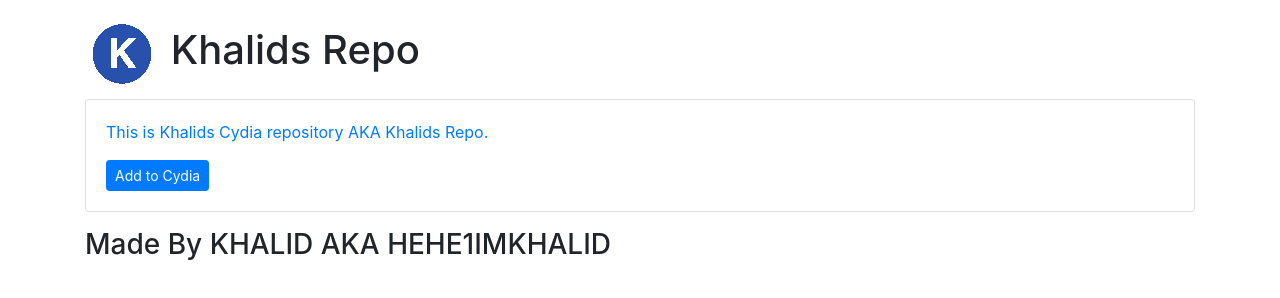
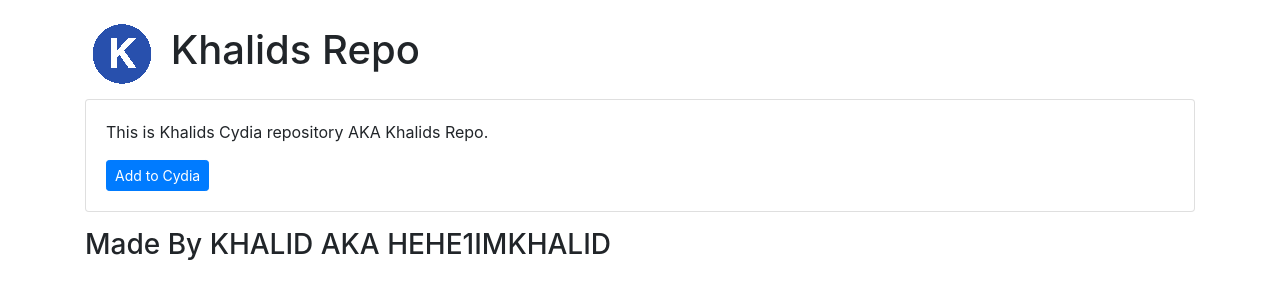
Before and after one commit to KhalidsRepo/KhalidsRepo.github.io, a plain HTML site: page index.html in a window 1280 px wide. Drawn offline with nearby package versions, Linux system fonts and the light colour scheme.

Commit message:
Update index.html

```diff
--- a/index.html
+++ b/index.html
@@ -15,7 +15,7 @@
 <div class="container">
 	<div class="card">
 		<div class="card-body">
-			<p><span class="text-primary">This is Khalids Cydia repository AKA Khalids Repo.</p>
+			<p><span class="text">This is Khalids Cydia repository AKA Khalids Repo.</p>
 			<a class="btn btn-sm btn-primary" href="cydia://url/https://cydia.saurik.com/api/share#?source=https://khalidsrepo.github.io">Add to Cydia</a>
 		</div>
 	</div>
```
